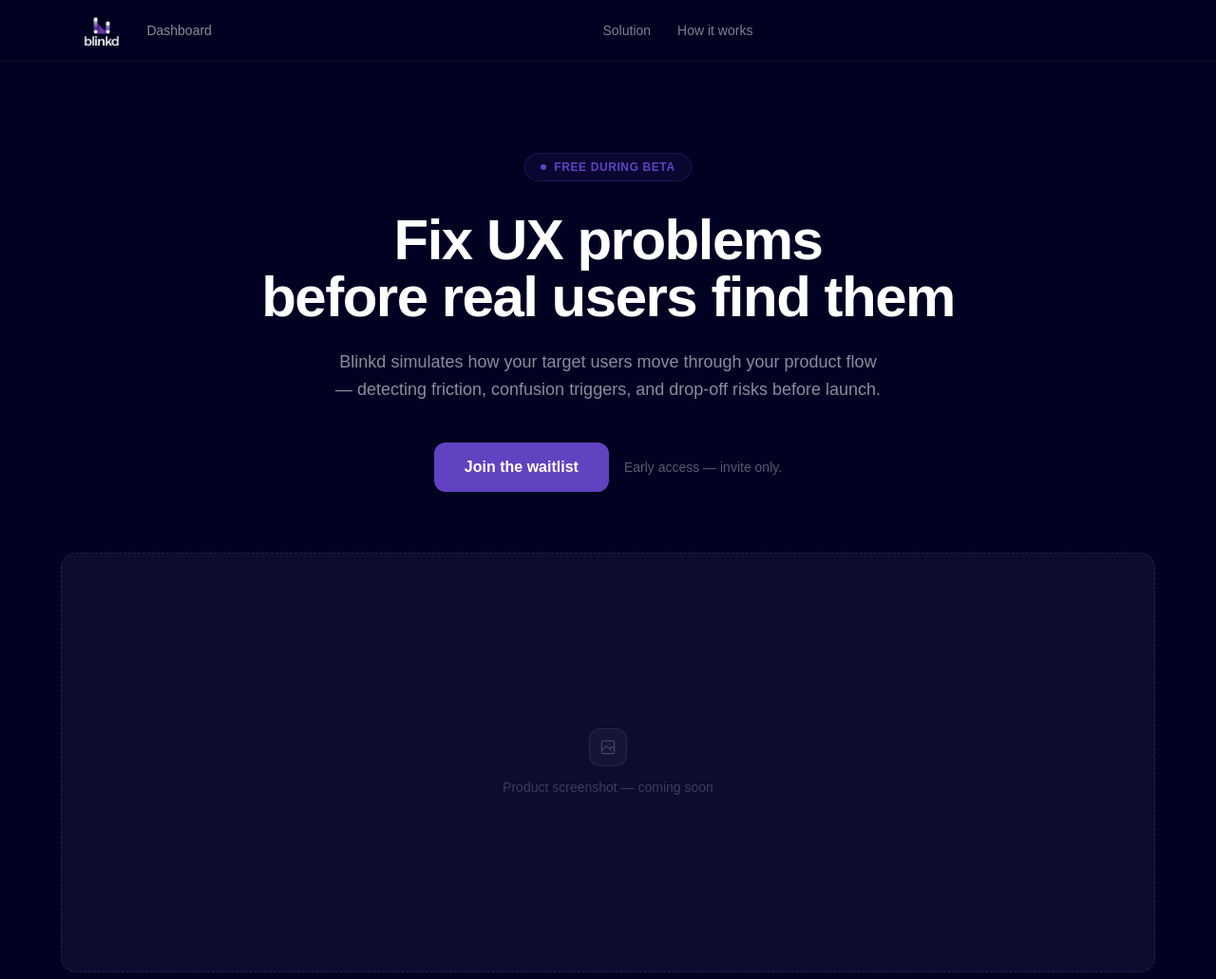
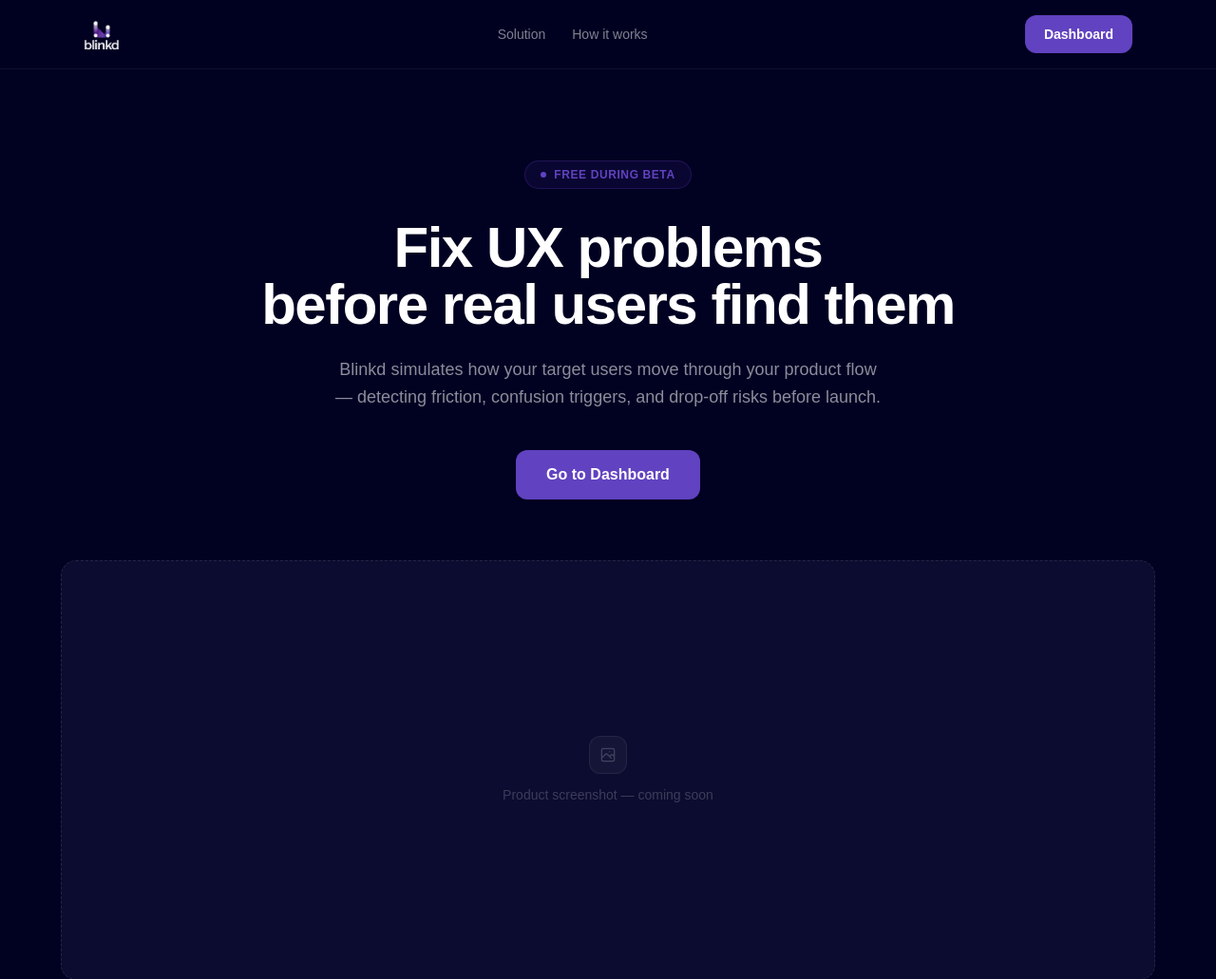
Before and after one commit to cmdloaf/blinkd-mvp, a Django app: page / in a window 1280 px wide. Shown: the top 1031 px of the page at 95% size. Run offline with Django 5.2, Linux system fonts and the light colour scheme; the visitor is signed in with stand-in values (Sample User, id 1); some libraries are stand-ins or nearby versions; some web fonts are replaced.

Commit message:
Fixed user sign in view of landing page.

```diff
--- a/uploads/templates/uploads/landing.html
+++ b/uploads/templates/uploads/landing.html
@@ -29,14 +29,7 @@
   <nav class="sticky top-0 z-50 border-b border-white/[0.06] bg-[#010122]/95 backdrop-blur-sm">
     <div class="max-w-6xl mx-auto px-6 py-4 flex items-center justify-between gap-8">
 
-      <div class="flex items-center gap-4 shrink-0">
-        <img src="{% static 'uploads/images/FINAL_Logo Light Transparent.png' %}" alt="blinkd" class="h-8 w-auto">
-        {% if user.is_authenticated %}
-          <a href="{% url 'uploads:dashboard' %}" class="text-white/55 hover:text-white/90 text-sm font-medium px-3 py-1.5 rounded-lg hover:bg-white/[0.05] transition-colors duration-150">
-            Dashboard
-          </a>
-        {% endif %}
-      </div>
+      <img src="{% static 'uploads/images/FINAL_Logo Light Transparent.png' %}" alt="blinkd" class="h-8 w-auto shrink-0">
 
       <div class="hidden md:flex items-center gap-1">
         <a href="#solution" class="text-white/50 hover:text-white/90 text-sm font-medium px-3 py-1.5 rounded-lg hover:bg-white/[0.05] transition-colors duration-150">Solution</a>
@@ -44,7 +37,11 @@
       </div>
 
       <div class="flex items-center gap-3 shrink-0">
-        {% if not user.is_authenticated %}
+        {% if user.is_authenticated %}
+          <a href="{% url 'uploads:dashboard' %}" class="bg-[#6142C0] hover:bg-[#4E198C] text-white text-sm font-semibold px-5 py-2.5 rounded-xl transition-colors duration-150">
+            Dashboard
+          </a>
+        {% else %}
           <a href="{% url 'login' %}" class="text-white/55 hover:text-white/90 text-sm font-medium px-3 py-1.5 rounded-lg hover:bg-white/[0.05] transition-colors duration-150">
             Sign in
           </a>
@@ -75,10 +72,16 @@
         </p>
 
         <div class="flex flex-col sm:flex-row items-center justify-center gap-4">
+          {% if user.is_authenticated %}
+            <a href="{% url 'uploads:dashboard' %}" class="w-full sm:w-auto bg-[#6142C0] hover:bg-[#4E198C] text-white font-semibold px-8 py-3.5 rounded-xl transition-colors duration-150 text-base text-center">
+              Go to Dashboard
+            </a>
+          {% else %}
             <a href="{% url 'waitlist' %}" class="w-full sm:w-auto bg-[#6142C0] hover:bg-[#4E198C] text-white font-semibold px-8 py-3.5 rounded-xl transition-colors duration-150 text-base text-center">
               Join the waitlist
             </a>
             <span class="text-white/35 text-sm">Early access — invite only.</span>
+          {% endif %}
         </div>
       </div>
 
@@ -300,9 +303,15 @@
           Request early access. We're onboarding founders one by one during the beta — get in before it opens.
         </p>
 
+        {% if user.is_authenticated %}
+          <a href="{% url 'uploads:dashboard' %}" class="inline-block bg-[#6142C0] hover:bg-[#4E198C] text-white font-semibold px-10 py-4 rounded-xl transition-colors duration-150 text-base">
+            Dashboard
+          </a>
+        {% else %}
           <a href="{% url 'waitlist' %}" class="inline-block bg-[#6142C0] hover:bg-[#4E198C] text-white font-semibold px-10 py-4 rounded-xl transition-colors duration-150 text-base">
             Join the waitlist
           </a>
+        {% endif %}
 
         <p class="text-white/25 text-sm mt-4">Invite only. Free during beta.</p>
 
```
Lines whose indentation alone changed are shown as unchanged.
